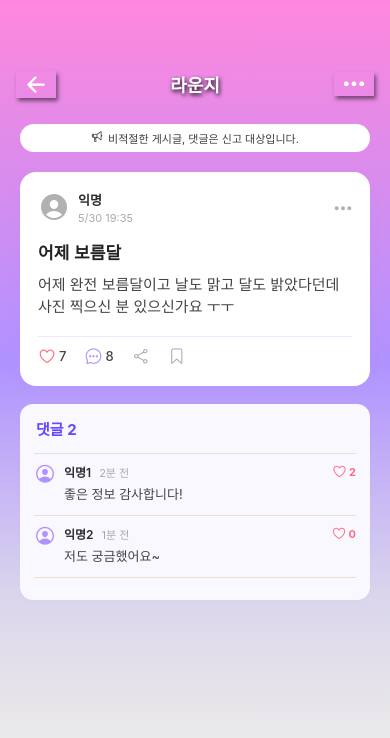
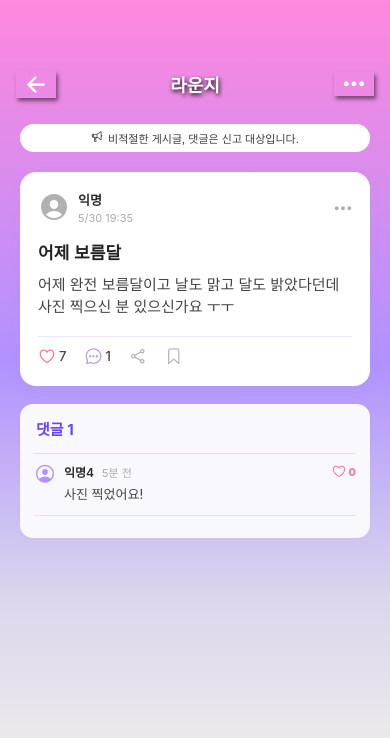
Before and after one commit to simjjjj/UNIMEET, a React Native app: screen /Lounge in a window 390 px wide. Both pictures are taken after a click on the element 195 px from the left and 457 px from the top of the page. Shown: the top 738 px of the page. Built offline with nearby package versions, Linux system fonts and the light colour scheme.

Commit message:
라운지 댓글 & 좋아요 리덕스 사용

```diff
--- a/Screens/Chat/Chat.tsx
+++ b/Screens/Chat/Chat.tsx
@@ -33,7 +33,7 @@ const Chat: React.FC = () => {
       <ScrollView contentContainerStyle={styles.content}>
         <View style={styles.comment}>
           <Ionicons name="rocket-outline" size={12} color="#3D3D3D" style={styles.icon} />
-          <Text style={styles.commentText}>채팅중에 욕설이나 비하발언은 처벌 대상입니다 ~!</Text>
+          <Text style={styles.commentText}>채팅중에 욕설이나 비하발언은 처벌 대상입니다 !</Text>
         </View>
         {chats.map(room => (
           <TouchableOpacity
--- a/Screens/Lounge/Lounge.tsx
+++ b/Screens/Lounge/Lounge.tsx
@@ -12,6 +12,7 @@ import GradientScreen from '../../component/GradientScreen';
 const Lounge: React.FC = () => {
   const navigation = useNavigation<NativeStackNavigationProp<RootStackParamList>>();
   const posts = useSelector((state: RootState) => state.posts);
+  const comments = useSelector((state: RootState) => state.comments); // 댓글 배열 가져오기
 
   const handleNotificationPress = (): void => {
     alert('라운지 화면에서 알림을 눌렀습니다!');
@@ -20,6 +21,7 @@ const Lounge: React.FC = () => {
   const handleWritePress = () => {
     alert('글쓰기 버튼 클릭!');
   };
+
   return (
     <GradientScreen>
       <View style={styles.container}>
@@ -38,7 +40,10 @@ const Lounge: React.FC = () => {
           <View style={styles.postList}>
             {posts
               .filter(post => !post.notice)
-              .map(post => (
+              .map(post => {
+                // 실제 댓글 수 계산
+                const commentCount = comments.filter(c => c.postId === post.id).length;
+                return (
                   <TouchableOpacity
                     key={post.id}
                     style={styles.postCard}
@@ -50,12 +55,13 @@ const Lounge: React.FC = () => {
                       <Text style={styles.postAuthor}>{post.author}</Text>
                       <Text style={styles.postDate}>{post.date}</Text>
                       <Ionicons name="chatbubble-ellipses-outline" size={14} color="#B092FF" style={{ marginLeft: 8, marginRight: 2 }} />
-                    <Text style={styles.postComments}>{post.comments}</Text>
+                      <Text style={styles.postComments}>{commentCount}</Text>
                       <Ionicons name="heart-outline" size={15} color="#FF6B81" style={{ marginLeft: 6, marginRight: 2 }} />
                       <Text style={styles.postLikes}>{post.likes}</Text>
                     </View>
                   </TouchableOpacity>
-              ))}
+                );
+              })}
           </View>
         </ScrollView>
 
--- a/Screens/Lounge/PostDetail.tsx
+++ b/Screens/Lounge/PostDetail.tsx
@@ -12,23 +12,10 @@ const PostDetail: React.FC = () => {
   const route = useRoute<RouteProp<RootStackParamList, 'PostDetail'>>();
   const { postId } = route.params;
 
-  // 임시 댓글 데이터
-  const dummyComments = [
-    {
-      id: 1,
-      author: '익명1',
-      text: '좋은 정보 감사합니다!',
-      date: '2분 전',
-      likes: 2,
-    },
-    {
-      id: 2,
-      author: '익명2',
-      text: '저도 궁금했어요~',
-      date: '1분 전',
-      likes: 0,
-    },
-  ];
+  // Redux에서 해당 게시글의 댓글만 필터링
+  const comments = useSelector((state: RootState) =>
+    state.comments.filter(c => c.postId === postId)
+  );
 
   const post = useSelector((state: RootState) =>
     state.posts.find(p => p.id === postId)
@@ -62,10 +49,10 @@ const PostDetail: React.FC = () => {
         </View>
 
         <ScrollView contentContainerStyle={styles.content}>
-        <View style={styles.comment}>
+          <View style={styles.comment}>
             <Ionicons name="megaphone-outline" size={12} color="#3D3D3D" style={styles.icon} />
             <Text style={styles.commentText}>비적절한 게시글, 댓글은 신고 대상입니다.</Text>
-        </View>
+          </View>
           {/* 게시글 카드 */}
           <View style={styles.card}>
             {/* 작성자/날짜/더보기 */}
@@ -91,7 +78,8 @@ const PostDetail: React.FC = () => {
               </TouchableOpacity>
               <TouchableOpacity style={styles.actionBtn}>
                 <Ionicons name="chatbubble-ellipses-outline" size={18} color="#B092FF" />
-                <Text style={styles.actionText}>{post.comments}</Text>
+                {/* 댓글 개수: Redux에서 계산 */}
+                <Text style={styles.actionText}>{comments.length}</Text>
               </TouchableOpacity>
               <TouchableOpacity style={styles.actionBtn}>
                 <Ionicons name="share-social-outline" size={18} color="#B1B1B1" />
@@ -104,9 +92,9 @@ const PostDetail: React.FC = () => {
 
           {/* 댓글 영역 */}
           <View style={styles.commentSection}>
-            <Text style={styles.commentSectionTitle}>댓글 {dummyComments.length}</Text>
+            <Text style={styles.commentSectionTitle}>댓글 {comments.length}</Text>
             <View style={styles.commentDivider} />
-            {dummyComments.map(comment => (
+            {comments.map(comment => (
               <React.Fragment key={comment.id}>
                 <View style={styles.commentItem}>
                   <Ionicons name="person-circle-outline" size={22} color="#B092FF" style={{ marginRight: 8 }} />
@@ -119,7 +107,7 @@ const PostDetail: React.FC = () => {
                   </View>
                   <TouchableOpacity style={styles.commentLikeBtn}>
                     <Ionicons name="heart-outline" size={15} color="#FF6B81" />
-                    <Text style={styles.commentLikeText}>{comment.likes}</Text>
+                    <Text style={styles.commentLikeText}>{comment.likes ?? 0}</Text>
                   </TouchableOpacity>
                 </View>
                 <View style={styles.commentDivider} />
@@ -319,7 +307,6 @@ const styles = StyleSheet.create({
     fontSize: 11,
     color: '#3D3D3D',
   },
-
   icon: {
     marginRight: 5,
     marginBottom: 2,
--- /dev/null
+++ b/store/commentsSlice.tsx
@@ -0,0 +1,34 @@
+import { createSlice, PayloadAction } from '@reduxjs/toolkit';
+
+export interface Comment {
+  id: number;
+  postId: number;
+  author: string;
+  text: string;
+  date: string;
+  likes?: number;
+}
+
+const initialState: Comment[] = [
+  { id: 1, postId: 1, author: '익명1', text: '좋은 정보 감사합니다!', date: '2분 전' },
+  { id: 2, postId: 1, author: '익명2', text: '저도 궁금했어요~', date: '1분 전' },
+  { id: 3, postId: 2, author: '익명3', text: '참여하고 싶어요!', date: '3분 전' },
+  { id: 4, postId: 3, author: '익명4', text: '사진 찍었어요!', date: '5분 전' },
+  // 데이터 원하는 만큼 추가해보기
+];
+
+const commentsSlice = createSlice({
+  name: 'comments',
+  initialState,
+  reducers: {
+    addComment(state, action: PayloadAction<Comment>) {
+      state.push(action.payload);
+    },
+    deleteComment(state, action: PayloadAction<number>) {
+      return state.filter(comment => comment.id !== action.payload);
+    },
+  },
+});
+
+export const { addComment, deleteComment } = commentsSlice.actions;
+export default commentsSlice.reducer;
--- a/store/index.tsx
+++ b/store/index.tsx
@@ -2,12 +2,14 @@ import { configureStore } from '@reduxjs/toolkit';
 import profileReducer from './profileSlice';
 import postsReducer from './postsSlice';
 import chatsReducer from './ChatsSlice';
+import commentsReducer from './commentsSlice';
 
 export const store = configureStore({
   reducer: {
     posts: postsReducer,
     profile: profileReducer,
     chats: chatsReducer,
+    comments: commentsReducer,
   }
 });
 
--- a/store/postsSlice.tsx
+++ b/store/postsSlice.tsx
@@ -6,7 +6,6 @@ export interface Post {
   text?: string;
   author: string;
   date: string;
-  comments: number;
   likes: number;
   notice?: boolean;
 }
@@ -18,7 +17,6 @@ const initialState: Post[] = [
     text: '점심 메뉴를 도저히 못 고르겠어요',
     author: '익명',
     date: '5/30 20:05',
-    comments: 4,
     likes: 3,
   },
   {
@@ -27,7 +25,6 @@ const initialState: Post[] = [
     text: '어플개발 고수 가보자',
     author: '익명',
     date: '5/30 19:47',
-    comments: 2,
     likes: 1,
   },
   {
@@ -36,7 +33,6 @@ const initialState: Post[] = [
     text: '어제 완전 보름달이고 날도 맑고 달도 밝았다던데 사진 찍으신 분 있으신가요 ㅜㅜ',
     author: '익명',
     date: '5/30 19:35',
-    comments: 8,
     likes: 7,
   },
   {
@@ -44,7 +40,6 @@ const initialState: Post[] = [
     title: '자유게시판 이용규칙 안내',
     author: '운영자',
     date: '2025-05-22',
-    comments: 0,
     notice: true,
     likes: 0,
   },
@@ -66,8 +61,16 @@ const postsSlice = createSlice({
     deletePost(state, action: PayloadAction<number>) {
       return state.filter(post => post.id !== action.payload);
     },
+    likePost(state, action: PayloadAction<number>) {
+      const post = state.find(p => p.id === action.payload);
+      if (post) post.likes += 1;
+    },
+    unlikePost(state, action: PayloadAction<number>) {
+      const post = state.find(p => p.id === action.payload);
+      if (post && post.likes > 0) post.likes -= 1;
+    },
   },
 });
 
-export const { addPost, updatePost, deletePost } = postsSlice.actions;
+export const { addPost, updatePost, deletePost, likePost, unlikePost } = postsSlice.actions;
 export default postsSlice.reducer;
```
Lines whose indentation alone changed are shown as unchanged.
